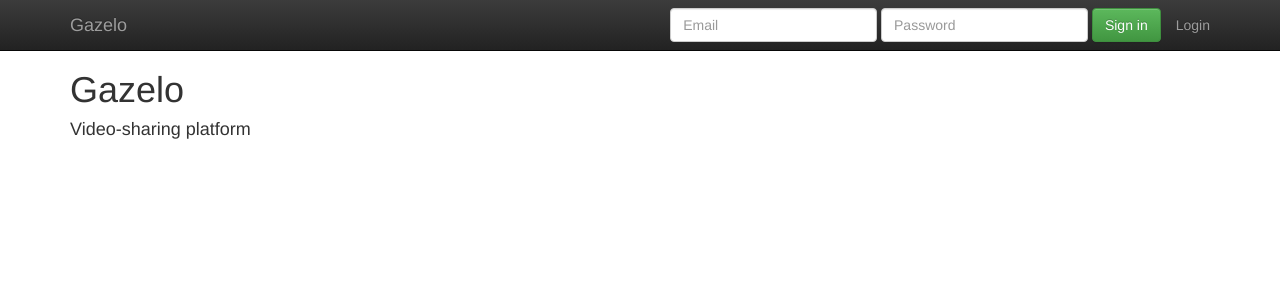
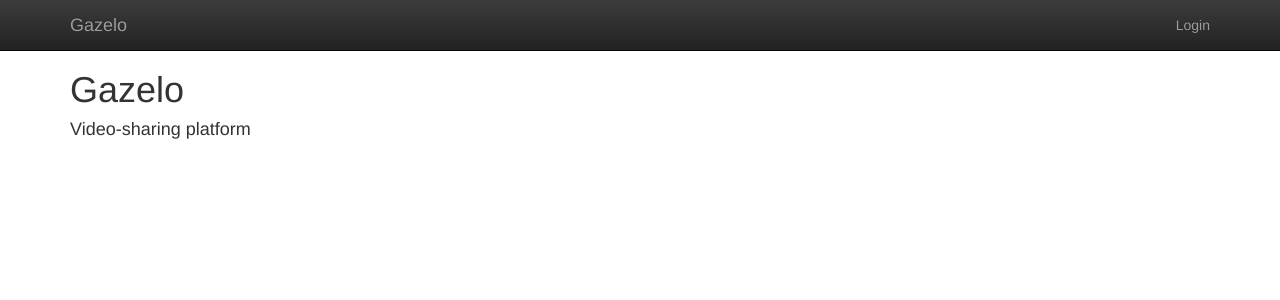
Before and after one commit to realflash7/gazelo, a Django app: page / in a window 1280 px wide. Shown: the top 300 px of the page. Run offline with Django 3.2, Linux system fonts and the light colour scheme; some libraries are stand-ins or nearby versions.

Commit message:
removed non-working signin in nav bar

```diff
--- a/templates/base.html
+++ b/templates/base.html
@@ -32,17 +32,6 @@
                 <li><a href="{% url 'video_stream_login' %}">Login</a></li>
             {% endif %}
         </ul>
-        <div id="navbar" class="navbar-collapse collapse">
-          <form class="navbar-form navbar-right" role="form">
-            <div class="form-group">
-              <input type="text" placeholder="Email" class="form-control">
-            </div>
-            <div class="form-group">
-              <input type="password" placeholder="Password" class="form-control">
-            </div>
-            <button type="submit" class="btn btn-success">Sign in</button>
-          </form>
-        </div><!--/.navbar-collapse -->
       </div>
     </nav>
 
```
